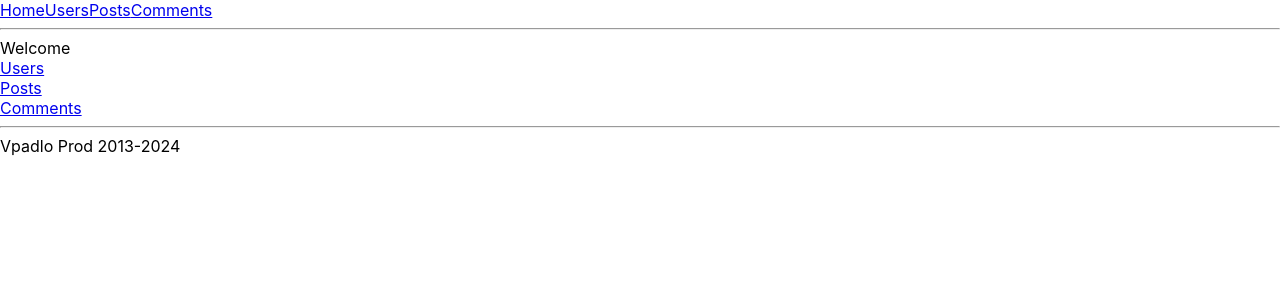
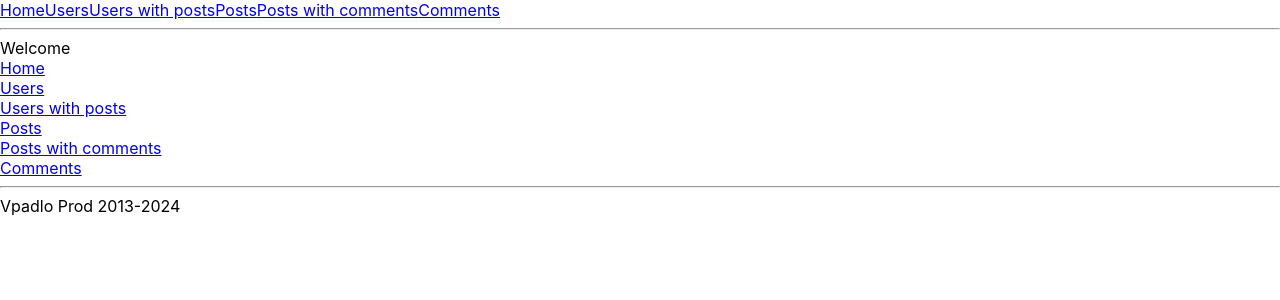
Before and after one commit to Dronvpadlo/react_project, a React (Create React App) app: page /home in a window 1280 px wide. Shown: the top 300 px of the page. Built offline with nearby package versions, Linux system fonts and the light colour scheme.

Commit message:
Init Structure

```diff
--- a/src/Components/Header.tsx
+++ b/src/Components/Header.tsx
@@ -2,11 +2,14 @@ import React from 'react';
 import {NavLink} from "react-router-dom";
 
 const Header = () => {
+    let id = 2;
     return (
         <div>
             <NavLink to={'/home'}>Home</NavLink>
             <NavLink to={'/users'}>Users</NavLink>
-            <NavLink to={'/posts'}>Posts</NavLink>
+            <NavLink to={'/users/' + id + '/posts'}>Users with posts</NavLink>
+            <NavLink to={'/posts'}>Posts</ NavLink>
+            <NavLink to={'/posts/' + id + '/comments'}>Posts with comments</NavLink>
             <NavLink to={'/comments'}>Comments</NavLink>
             <hr/>
         </div>
--- /dev/null
+++ b/src/Components/Users/UserWithPostsComponent.tsx
@@ -0,0 +1,11 @@
+import React from 'react';
+
+const UserWithPostsComponent = () => {
+    return (
+        <div>
+            UserWithPostsComponent
+        </div>
+    );
+};
+
+export default UserWithPostsComponent;
--- a/src/Pages/HomePage.tsx
+++ b/src/Pages/HomePage.tsx
@@ -2,12 +2,16 @@ import React from 'react';
 import {NavLink} from "react-router-dom";
 
 const HomePage = () => {
+    let id = 2;
     return (
         <div>
             Welcome<br/>
+            <NavLink to={'/home'}>Home</NavLink><br/>
             <NavLink to={'/users'}>Users</NavLink><br/>
-            <NavLink to={'/posts'}>Posts</NavLink><br/>
-            <NavLink to={'/comments'}>Comments</NavLink>
+            <NavLink to={'/users/' + id + '/posts'}>Users with posts</NavLink><br/>
+            <NavLink to={'/posts'}>Posts</ NavLink><br/>
+            <NavLink to={'/posts/' + id + '/comments'}>Posts with comments</NavLink><br/>
+            <NavLink to={'/comments'}>Comments</NavLink><br/>
         </div>
     );
 };
--- a/src/Routes/Routes.tsx
+++ b/src/Routes/Routes.tsx
@@ -5,13 +5,17 @@ import PostsPage from "../Pages/PostsPage";
 import CommentsPage from "../Pages/CommentsPage";
 import MainLayouts from "../Layouts/MainLayouts";
 import HomePage from "../Pages/HomePage";
+import UserWithPostsComponent from "../Components/Users/UserWithPostsComponent";
 
+let id = 2;
 const routes = [{
     path: '/', element: <MainLayouts/>, children:[
         {path: 'home', element: <HomePage/>},
         {path: 'users', element: <UsersPage/>},
         {path: 'posts', element: <PostsPage/>},
-        {path: 'comments', element: <CommentsPage/>}
+        {path: 'comments', element: <CommentsPage/>},
+        {path: 'users/' + id +'/posts' , element: <UserWithPostsComponent/>},
+        {path: 'posts/' + id +'/comments' , element: <UserWithPostsComponent/>}
     ]
 }]
 export const router = createBrowserRouter(routes)
```
Also changed, not shown: src/Components/Posts/PostWithCommentsComponent.tsx (added, +11 -0 lines), src/Pages/PostWithCommentsPage.tsx (added, +12 -0 lines), src/Pages/UserWithPostsPage.tsx (added, +12 -0 lines).
